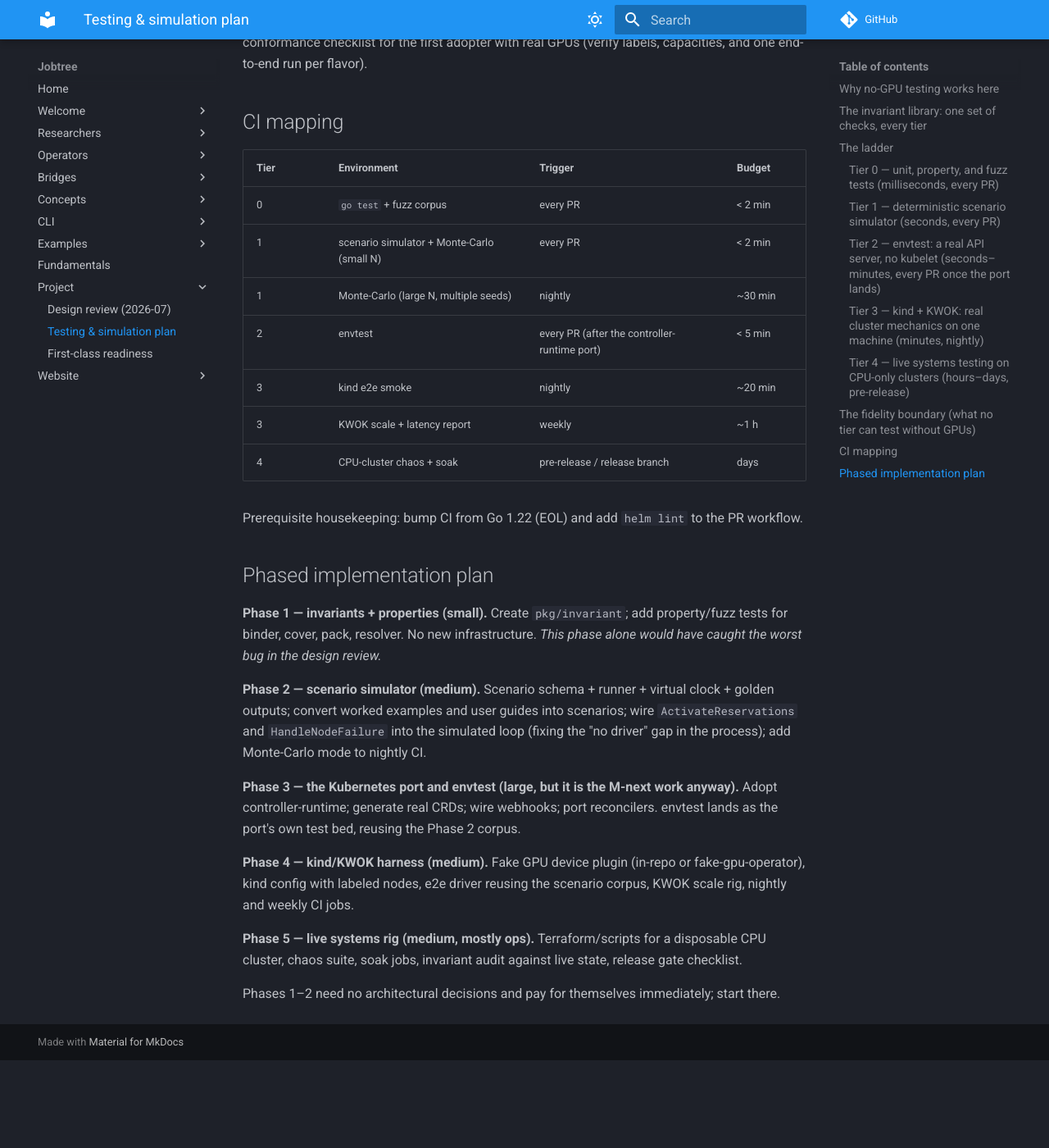
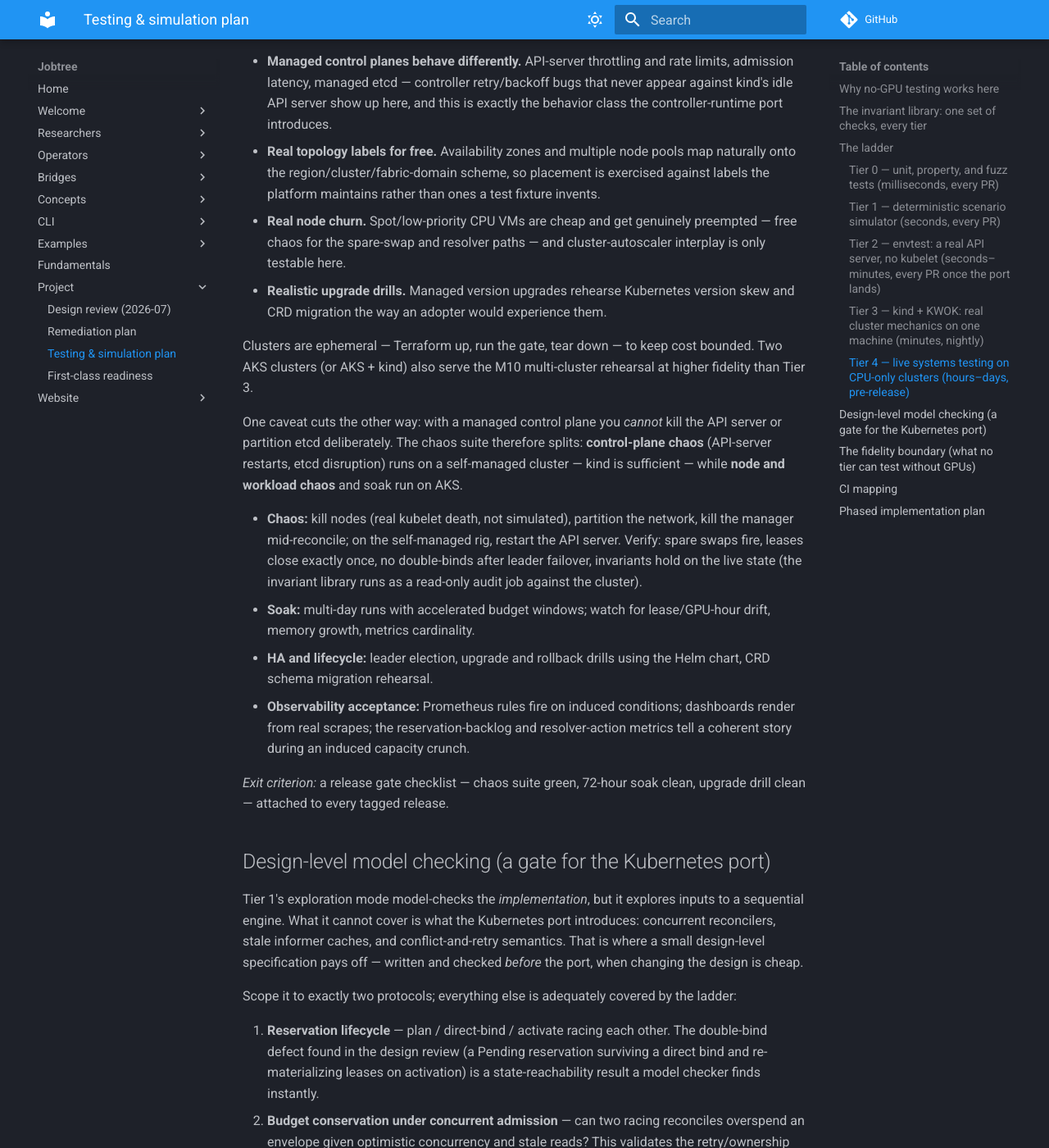
Before and after one commit to DavidLangworthy/jobtree, an MkDocs documentation site: the page built from docs/project/testing-and-simulation.md, in a window 1280 px wide and 1400 px high, scrolled down 4587 px. Shown: the whole window at 82% size. Built offline with MkDocs 1.6.1 and Material for MkDocs 9.7.7, drawn with Linux system fonts in a browser that asks for light colours; comment, search, counter and statistics services are not loaded; before the commit the page ends 5880 px from its top, so only the background shows below that; some of the changed text lies outside the part shown.

Commit message:
Fold in cluster backends, model checking, and a remediation tracker
Testing & simulation plan: make the Tier 3 harness backend-agnostic
(kind default, minikube/k3d as equivalent targets), name AKS as the
concrete Tier 4 rig with the managed-control-plane chaos caveat, and
add systematic exploration modes to Tier 1 (exhaustive small-universe
interleavings, fault-point enumeration, boundary-biased generators)
plus a design-level TLA+/P section gating the Kubernetes port.

New remediation-plan.md tracks every mocked or broken area from the
design review as numbered work items (R1-R25) across five workstreams,
each with concrete steps, done-when criteria, and sequencing.

Co-Authored-By: Claude Fable 5 <noreply@anthropic.com>

```diff
--- a/docs/project/testing-and-simulation.md
+++ b/docs/project/testing-and-simulation.md
@@ -87,9 +87,27 @@ clock. Build a small **discrete-event scenario runner** (`cmd/jobtree-sim` or a
 - **Monte-Carlo mode.** A workload generator (random arrival of runs/failures/shrinks under a
   seed) runs N randomized episodes per CI job, asserting invariants after every event. This is
   FoundationDB-style deterministic simulation scaled down; it is cheap because the engine is pure.
+- **Exploration mode (model checking the implementation).** Because the engine is pure,
+  single-threaded, and clock-injected, the simulator can do better than sampling: it can
+  *enumerate*. Define tiny universes — 2 owners, 2–3 nodes, 3–5 events (submit, grow, node-fail,
+  budget-window-open, activate) — and exhaustively explore every event ordering up to a depth
+  bound, asserting the invariant library at each state. Almost every scheduler bug of this kind
+  has a minimal witness at this scale, and exhaustive-at-small-scale beats random-at-large-scale
+  for finding it; the counterexample that comes back is already minimal.
+- **Fault-point enumeration.** Take every passing trace and systematically re-run it with a
+  failure injected at each step (node death, manager crash/restart between events, partial state
+  write). This is lineage-driven fault injection: it converts Tier 4's probabilistic chaos into
+  deterministic, replayable coverage at millisecond cost.
+- **Boundary-biased generators.** Bias inputs toward fringe values: zero-headroom envelopes,
+  exact-fit capacities, windows expiring at `now`, group counts crossing 9→10, borrow limits of
+  exactly the request size. Several design-review findings are precisely fringe-value bugs (the
+  string-sorted group index breaks at 10; the binder bug needs segment sizes that misalign with
+  node chunks) — random generation finds these eventually, biased enumeration finds them
+  immediately.
 
 *Exit criterion:* every user-guide walkthrough exists as a scenario; nightly Monte-Carlo runs
-10k+ episodes with zero invariant violations.
+10k+ episodes and the exhaustive small-universe exploration (including fault-point enumeration)
+completes, both with zero invariant violations.
 
 ### Tier 2 — envtest: a real API server, no kubelet (seconds–minutes, every PR once the port lands)
 
@@ -127,6 +145,13 @@ Two complementary single-machine environments:
   reconcile latency (the admission-latency histogram already exists in `pkg/metrics`).
 - **M10 rehearsal:** two kind clusters on one machine cover the multi-cluster aggregate-caps
   stretch milestone without any new infrastructure.
+- **Backend-agnostic harness.** Drive the e2e runner through a kubeconfig and nothing else, so
+  any conformant cluster is a valid target. kind is the CI default (multi-node clusters are
+  trivial, which jobtree needs for fabric-domain packing, and startup is CI-fast); minikube works
+  unchanged for developers who already run it — its VM drivers even offer slightly higher node
+  fidelity (real kernel and systemd per node), though nothing jobtree does depends on that — and
+  k3d/k3s likewise. The same harness later points at the Tier 4 cloud clusters, so nothing is
+  written twice.
 
 *Exit criterion:* a nightly CI job stands up kind, installs the chart, replays a smoke subset of
 the scenario corpus end-to-end (submit → bind → fail node → spare swap → preempt), and tears
@@ -134,15 +159,40 @@ down; a weekly KWOK job publishes scheduling-latency numbers at 1k/5k nodes.
 
 ### Tier 4 — live systems testing on CPU-only clusters (hours–days, pre-release)
 
-Real multi-node clusters — cloud VMs or lab machines, **no GPUs** — running the operator exactly
-as production would, with the fake device plugin advertising phantom GPU resources. The device
-plugin gRPC contract is identical whether the resources are real or fake, so everything above the
-device driver is production-faithful.
+Real multi-node clusters — **no GPUs** — running the operator exactly as production would, with
+the fake device plugin advertising phantom GPU resources. The device plugin gRPC contract is
+identical whether the resources are real or fake, so everything above the device driver is
+production-faithful.
 
-- **Chaos:** kill nodes (real kubelet death, not simulated), restart the API server, partition the
-  network, kill the manager mid-reconcile. Verify: spare swaps fire, leases close exactly once,
-  no double-binds after leader failover, invariants hold on the live state (the invariant library
-  runs as a read-only audit job against the cluster).
+A managed cloud service such as **AKS** is the recommended concrete rig here (EKS/GKE are
+equivalent), because it tests things no local or self-managed environment can:
+
+- **Managed control planes behave differently.** API-server throttling and rate limits, admission
+  latency, managed etcd — controller retry/backoff bugs that never appear against kind's idle API
+  server show up here, and this is exactly the behavior class the controller-runtime port
+  introduces.
+- **Real topology labels for free.** Availability zones and multiple node pools map naturally
+  onto the region/cluster/fabric-domain scheme, so placement is exercised against labels the
+  platform maintains rather than ones a test fixture invents.
+- **Real node churn.** Spot/low-priority CPU VMs are cheap and get genuinely preempted — free
+  chaos for the spare-swap and resolver paths — and cluster-autoscaler interplay is only testable
+  here.
+- **Realistic upgrade drills.** Managed version upgrades rehearse Kubernetes version skew and CRD
+  migration the way an adopter would experience them.
+
+Clusters are ephemeral — Terraform up, run the gate, tear down — to keep cost bounded. Two AKS
+clusters (or AKS + kind) also serve the M10 multi-cluster rehearsal at higher fidelity than
+Tier 3.
+
+One caveat cuts the other way: with a managed control plane you *cannot* kill the API server or
+partition etcd deliberately. The chaos suite therefore splits: **control-plane chaos** (API-server
+restarts, etcd disruption) runs on a self-managed cluster — kind is sufficient — while **node and
+workload chaos** and soak run on AKS.
+
+- **Chaos:** kill nodes (real kubelet death, not simulated), partition the network, kill the
+  manager mid-reconcile; on the self-managed rig, restart the API server. Verify: spare swaps
+  fire, leases close exactly once, no double-binds after leader failover, invariants hold on the
+  live state (the invariant library runs as a read-only audit job against the cluster).
 - **Soak:** multi-day runs with accelerated budget windows; watch for lease/GPU-hour drift,
   memory growth, metrics cardinality.
 - **HA and lifecycle:** leader election, upgrade and rollback drills using the Helm chart, CRD
@@ -153,6 +203,29 @@ device driver is production-faithful.
 
 *Exit criterion:* a release gate checklist — chaos suite green, 72-hour soak clean, upgrade drill
 clean — attached to every tagged release.
+
+## Design-level model checking (a gate for the Kubernetes port)
+
+Tier 1's exploration mode model-checks the *implementation*, but it explores inputs to a
+sequential engine. What it cannot cover is what the Kubernetes port introduces: concurrent
+reconcilers, stale informer caches, and conflict-and-retry semantics. That is where a small
+design-level specification pays off — written and checked *before* the port, when changing the
+design is cheap.
+
+Scope it to exactly two protocols; everything else is adequately covered by the ladder:
+
+1. **Reservation lifecycle** — plan / direct-bind / activate racing each other. The double-bind
+   defect found in the design review (a Pending reservation surviving a direct bind and
+   re-materializing leases on activation) is a state-reachability result a model checker finds
+   instantly.
+2. **Budget conservation under concurrent admission** — can two racing reconciles overspend an
+   envelope given optimistic concurrency and stale reads? This validates the retry/ownership
+   design the port is about to commit to.
+
+TLA+ with TLC is the default tool; Microsoft's P framework is the alternative if executable
+state-machine specs feel more maintainable. Either way keep the spec deliberately tiny (tens of
+lines of state, not a codebase shadow) so it cannot drift far from reality, and treat "specs
+check clean" as an entry gate for Phase 3 below.
 
 ## The fidelity boundary (what no tier can test without GPUs)
 
@@ -175,11 +248,12 @@ capacities, and one end-to-end run per flavor).
 | ---- | ----------- | ------- | ------ |
 | 0 | `go test` + fuzz corpus | every PR | < 2 min |
 | 1 | scenario simulator + Monte-Carlo (small N) | every PR | < 2 min |
-| 1 | Monte-Carlo (large N, multiple seeds) | nightly | ~30 min |
+| 1 | Monte-Carlo (large N) + exhaustive exploration + fault-point enumeration | nightly | ~1 h |
 | 2 | envtest | every PR (after the controller-runtime port) | < 5 min |
 | 3 | kind e2e smoke | nightly | ~20 min |
 | 3 | KWOK scale + latency report | weekly | ~1 h |
-| 4 | CPU-cluster chaos + soak | pre-release / release branch | days |
+| — | TLA+/P spec check (reservation lifecycle, budget conservation) | on spec/design change; gate for the port | minutes |
+| 4 | AKS chaos + soak (node/workload); self-managed control-plane chaos | pre-release / release branch | days |
 
 Prerequisite housekeeping: bump CI from Go 1.22 (EOL) and add `helm lint` to the PR workflow.
 
@@ -192,17 +266,20 @@ worst bug in the design review.*
 **Phase 2 — scenario simulator (medium).** Scenario schema + runner + virtual clock + golden
 outputs; convert worked examples and user guides into scenarios; wire `ActivateReservations` and
 `HandleNodeFailure` into the simulated loop (fixing the "no driver" gap in the process); add
-Monte-Carlo mode to nightly CI.
+Monte-Carlo mode, exhaustive small-universe exploration, fault-point enumeration, and
+boundary-biased generators to nightly CI.
 
-**Phase 3 — the Kubernetes port and envtest (large, but it is the M-next work anyway).** Adopt
+**Phase 3 — the Kubernetes port and envtest (large, but it is the M-next work anyway).** Entry
+gate: the TLA+/P specs for the reservation lifecycle and budget conservation check clean. Adopt
 controller-runtime; generate real CRDs; wire webhooks; port reconcilers. envtest lands as the
 port's own test bed, reusing the Phase 2 corpus.
 
 **Phase 4 — kind/KWOK harness (medium).** Fake GPU device plugin (in-repo or fake-gpu-operator),
-kind config with labeled nodes, e2e driver reusing the scenario corpus, KWOK scale rig, nightly
-and weekly CI jobs.
+kind config with labeled nodes, kubeconfig-driven e2e driver reusing the scenario corpus (kind by
+default; minikube/k3d work unchanged), KWOK scale rig, nightly and weekly CI jobs.
 
-**Phase 5 — live systems rig (medium, mostly ops).** Terraform/scripts for a disposable CPU
-cluster, chaos suite, soak jobs, invariant audit against live state, release gate checklist.
+**Phase 5 — live systems rig (medium, mostly ops).** Terraform for disposable AKS clusters
+(spot CPU node pools, zone-derived topology labels), node/workload chaos suite plus self-managed
+control-plane chaos, soak jobs, invariant audit against live state, release gate checklist.
 
 Phases 1–2 need no architectural decisions and pay for themselves immediately; start there.
--- a/mkdocs.yml
+++ b/mkdocs.yml
@@ -59,6 +59,7 @@ nav:
   - Fundamentals: fundamentals.md
   - Project:
       - Design review (2026-07): project/design-review-2026-07.md
+      - Remediation plan: project/remediation-plan.md
       - Testing & simulation plan: project/testing-and-simulation.md
       - First-class readiness: project/first-class-readiness.md
   - Website:
```
Also changed, not shown: docs/project/design-review-2026-07.md (+3 -0 lines), docs/project/remediation-plan.md (added, +420 -0 lines).
